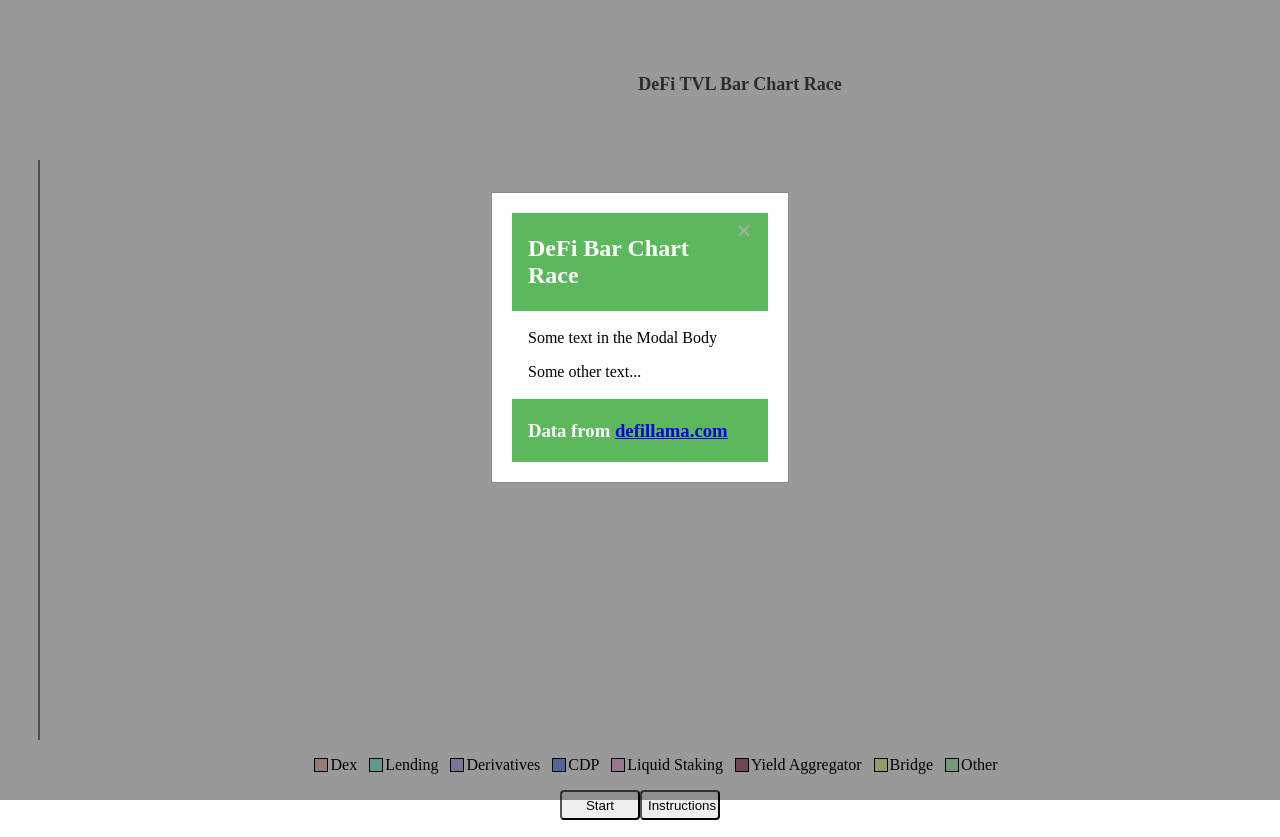
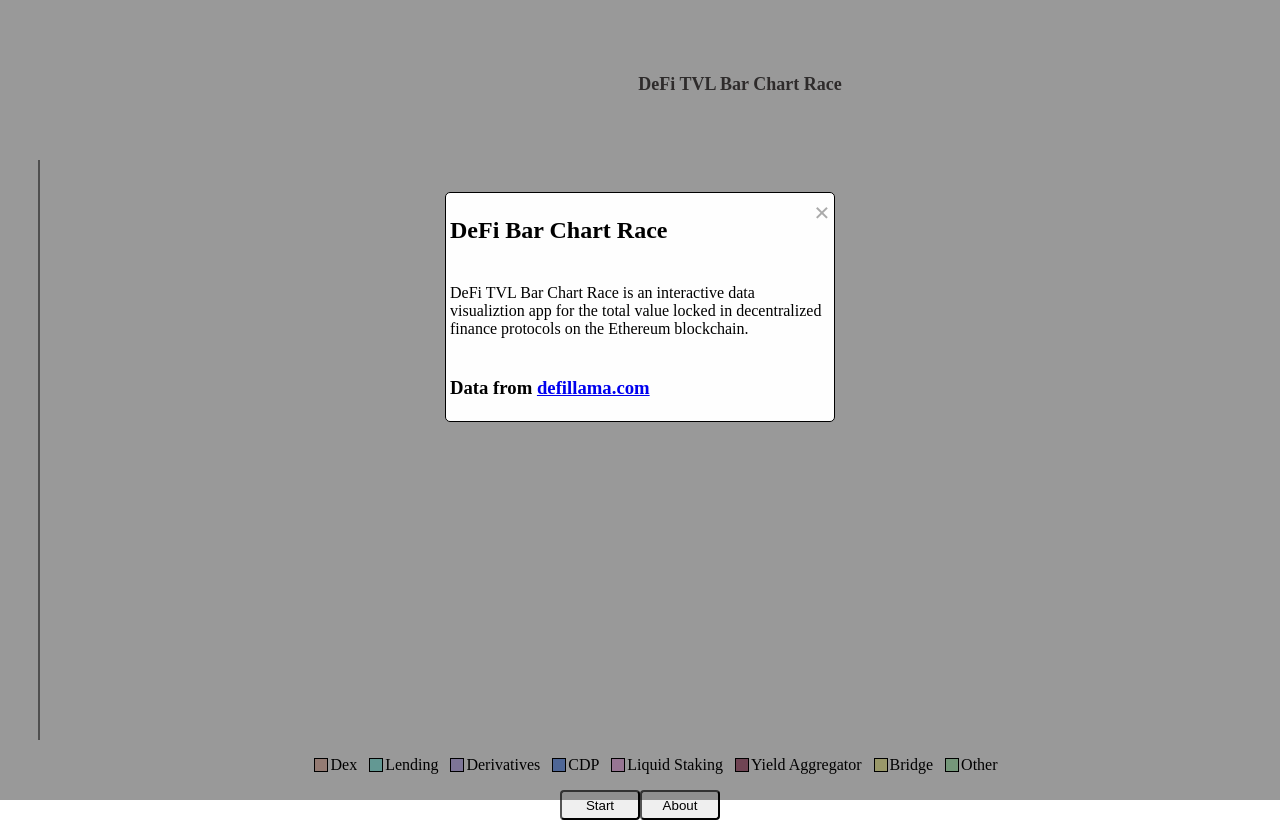
Before and after one commit to jacksondooley/DeFi-TVL-Bubble-Race, a website built with webpack: page index.html in a window 1280 px wide. Shown: the top 837 px of the page. Built offline with nearby package versions, Linux system fonts and the light colour scheme.

Commit message:
updated modal styling

```diff
--- a/index.html
+++ b/index.html
@@ -71,7 +71,7 @@
     <!-- <div class="slidecontainer">
       <input type="range" min="1" max="100" value="50" class="slider" id="myRange">
     </div> -->
-    <button id="modal-button">Instructions</button>
+    <button id="modal-button">About</button>
   </div>
 
 
@@ -82,11 +82,10 @@
         <h2>DeFi Bar Chart Race</h2>
       </div>
       <div class="modal-body">
-        <p>Some text in the Modal Body</p>
-        <p>Some other text...</p>
+        <p>DeFi TVL Bar Chart Race is an interactive data visualiztion app for the total value locked in decentralized finance protocols on the Ethereum blockchain.</p>
       </div>
       <div class="modal-footer">
-        <h3>Data from <a href="/defillama.com">defillama.com</a></h3>
+        <h3>Data from <a href="https://defillama.com/">defillama.com</a></h3>
       </div>
     </div>
 
--- a/src/styles/styles.css
+++ b/src/styles/styles.css
@@ -138,15 +138,17 @@ svg {
   overflow: auto; /* Enable scroll if needed */
   background-color: rgb(0,0,0); /* Fallback color */
   background-color: rgba(0,0,0,0.4); /* Black w/ opacity */
+
 }
 
 /* Modal Content/Box */
 .modal-content {
   background-color: #fefefe;
   margin: 15% auto; /* 15% from the top and centered */
-  padding: 20px;
-  border: 1px solid #888;
-  width: 20%; /* Could be more or less, depending on screen size */
+  padding: 2px;
+  width: 30%; /* Could be more or less, depending on screen size */
+  border: 1px solid black;
+  border-radius: 5px;
 }
 
 /* The Close Button */
@@ -165,17 +167,15 @@ svg {
 }
 
 .modal-header {
-  padding: 2px 16px;
-  background-color: #5cb85c;
-  color: white;
+  padding: 2px;
 }
 
-.modal-body {padding: 2px 16px;}
+.modal-body {
+  padding: 2px;
+}
 
 .modal-footer {
-  padding: 2px 16px;
-  background-color: #5cb85c;
-  color: white;
+  padding: 2px;
 }
 
 .icon-grid {
```
Also changed, not shown: dist/main.css.
